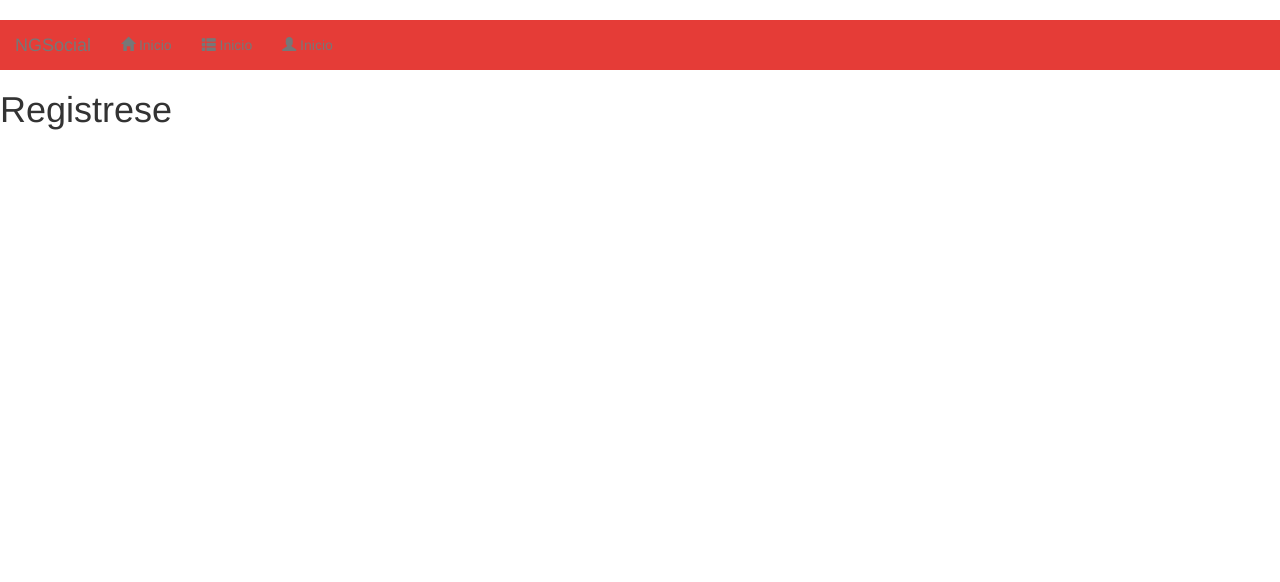
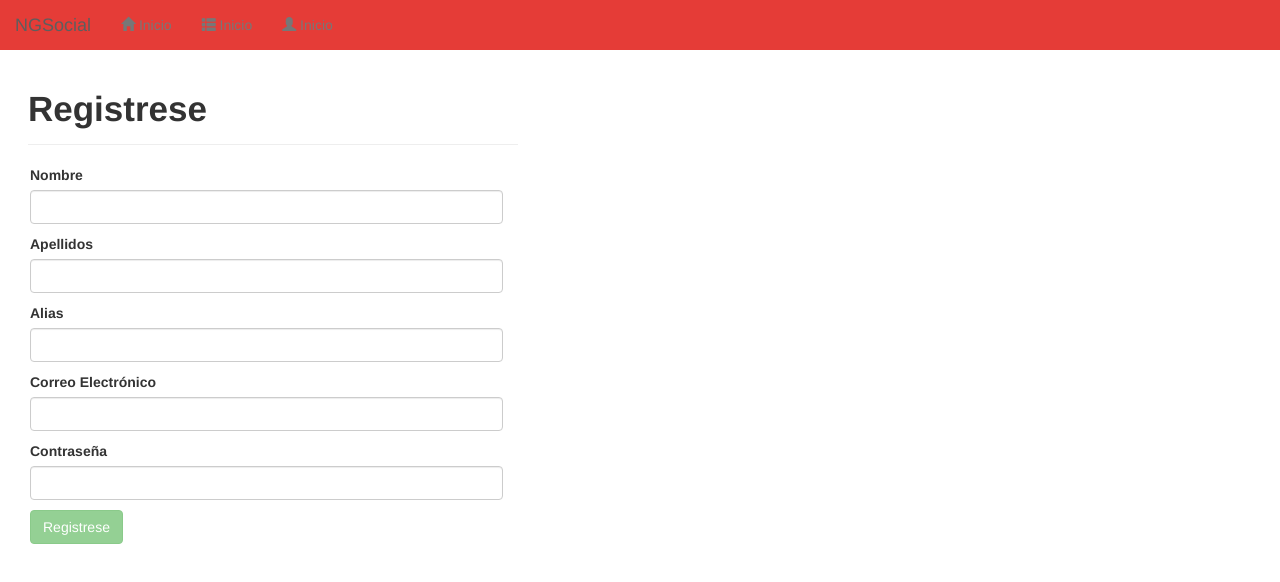
Before and after one commit to juniorportom/curso_mean_social, an Angular app in the folder client/: page /registro in a window 1280 px wide. Shown: the top 582 px of the page. Built offline with nearby package versions, Linux system fonts and the light colour scheme.

Commit message:
Se crean paginas y servicios para registro y login

```diff
--- a/client/src/app/components/login/login.component.html
+++ b/client/src/app/components/login/login.component.html
@@ -1 +1,22 @@
-<h1>{{title}}</h1>
+<div  class="col-lg-5">
+	<h1 class="h1-strong">{{title}}</h1>
+	<div class="alert alert-success" *ngIf="status=='success'">
+		Te has identificado correctamente, bienvenido !!
+	</div>
+	<div class="alert alert-danger" *ngIf="status=='fail'">
+		No te has identificado correctamente !!
+	</div>
+	<form #loginForm="ngForm" (ngSubmit)="onSubmit()" class="col-lg-12">
+		<p>
+			<label>Correo Electrónico</label>
+			<input type="email" name="email" #email="ngModel" [(ngModel)]="user.email" class="form-control" required pattern="[a-z0-9._%+-]+@[a-z0-9.-]+\.[a-z]{2,4}$" />
+			<span *ngIf="!email.valid && email.touched">El email no es correcto</span>
+		</p>
+		<p>
+			<label>Contraseña</label>
+			<input type="password" name="password" #password="ngModel" [(ngModel)]="user.password" class="form-control" required />
+			<span *ngIf="!password.valid && password.touched">La contraseña es obligatoria</span>
+		</p>
+		<input type="submit" name="Entrar" class="btn btn-success" [disabled]="!loginForm.form.valid" />
+	</form>
+</div>
--- a/client/src/app/components/login/login.component.ts
+++ b/client/src/app/components/login/login.component.ts
@@ -1,18 +1,74 @@
 import {Component, OnInit} from '@angular/core';
+import { Router, ActivatedRoute, Params } from '@angular/router';
+import { User } from '../../models/user';
+import { UserService } from '../../services/user.service';
 
 @Component({
 	selector: 'login',
-	templateUrl: './login.component.html'
+	templateUrl: './login.component.html',
+	providers: [UserService]
 })
 
 export class LoginComponent implements OnInit {
 	public title: string;
+	public user: User;
+	public status: string;
+	public identity;
+	public token;
 
-	constructor(){
+
+	constructor(private _route: ActivatedRoute, private _router: Router, private _userService: UserService){
 		this.title = 'Identificate';
+		this.user = new User("", "", "", "", "", "", "USER_ROLE", "");
 	}
 
 	ngOnInit(){
 		console.log('Componente de login cargado');
 	}
+
+	onSubmit(){
+		//loguear al usuario y obtener sus datos
+		this._userService.singup(this.user).subscribe(
+			response => {
+				//console.log(response.user);
+				this.identity = response.user;
+				if(!this.identity || !this.identity._id){
+					this.status = 'fail';
+				}else{
+					this.status = 'success';
+					// Persistir datos del usuario
+
+					// Conseguir el token
+					this.getToken();
+				}
+			},
+			error =>{
+				console.log(error);
+				this.status = 'fail';
+			}
+		);
+	}
+
+	getToken(){
+		this._userService.singup(this.user, 'true').subscribe(
+			response=>{
+				this.token = response.token;
+				if(this.token.length <= 0){
+					this.status = 'fail';
+				}else{
+					this.status = 'success';
+					//Persistir token del usuario
+
+					// Conseguir los contadores del usuario
+
+
+				}
+			},
+			error=>{
+				console.log(error);
+				this.status = 'fail';
+
+			}
+		);
+	}
 }
--- a/client/src/app/components/register/register.component.html
+++ b/client/src/app/components/register/register.component.html
@@ -1 +1,39 @@
-<h1>{{title}}</h1>
+<div class="col-lg-5">
+	<h1 class="h1-strong">{{title}}</h1>
+	<div class="alert alert-success" *ngIf="status=='success'">
+		Registro completado correctamente
+		<a [routerLink] = "['/login']"> Identificate aquí</a>
+	</div>
+	<div class="alert alert-danger" *ngIf="status=='fail'">
+		El registro no ha podido completarse, quizas tu email o nickname ya esté en uso intentalo de nuevo con otros datos
+	</div>
+	<form #registerForm="ngForm" (ngSubmit)="onSubmit(registerForm)" class="col-lg-12">
+		<p>
+			<label>Nombre</label>
+			<input type="text" name="name" #name="ngModel" [(ngModel)]="user.name" class="form-control" required >
+			<span *ngIf="!name.valid && name.touched">El nombre es oblogatorio !!!</span>
+		</p>
+		<p>
+			<label>Apellidos</label>
+			<input type="text" name="surname" #surname="ngModel" [(ngModel)]="user.surname" class="form-control" required >
+			<span *ngIf="!surname.valid && surname.touched">Los apellidos son oblogatorios !!!</span>
+		</p>
+		<p>
+			<label>Alias</label>
+			<input type="text" name="nick" #nick="ngModel" [(ngModel)]="user.nick" class="form-control" required >
+			<span *ngIf="!nick.valid && nick.touched">El alias es oblogatorio !!!</span>
+		</p>
+		<p>
+			<label>Correo Electrónico</label>
+			<input type="email" name="email" #email="ngModel" [(ngModel)]="user.email" class="form-control" required pattern="[a-z0-9._%+-]+@[a-z0-9.-]+\.[a-z]{2,4}$">
+			<span *ngIf="!email.valid && email.touched">El correo no es valido !!!</span>
+		</p>
+		<p>
+			<label>Contraseña</label>
+			<input type="password" name="password" #password="ngModel" [(ngModel)]="user.password" class="form-control" required >
+			<span *ngIf="!password.valid && password.touched">La constraseña es oblogatoria !!!</span>
+		</p>
+		<input type="submit" value="{{title}}" class="btn btn-success" [disabled]="!registerForm.form.valid">
+	</form>
+
+</div>
--- a/client/src/app/components/register/register.component.ts
+++ b/client/src/app/components/register/register.component.ts
@@ -1,18 +1,46 @@
 import {Component, OnInit} from '@angular/core';
+import {Router, ActivatedRoute, Params} from '@angular/router';
+import {User} from '../../models/user';
+import {UserService} from '../../services/user.service';
 
 @Component({
 	selector: 'register',
-	templateUrl: './register.component.html'
+	templateUrl: './register.component.html',
+	providers: [UserService]
 })
 
 export class RegisterComponent implements OnInit{
 	public title: string;
+	public user: User;
+	public status: string;
 
-	constructor(){
+	constructor(private _route: ActivatedRoute, private _router: Router, private _userService: UserService){
 		this.title = 'Registrese';
+		this.user = new User('', '', '', '', '', '', 'ROLE_USER', '');
 	}
 
 	ngOnInit(){
 		console.log('Componente de register cargado');
 	}
+
+	onSubmit(form){
+		console.log(this.user);
+		this._userService.register(this.user).subscribe(
+			response => {
+				if(response.user && response.user._id){
+					//console.log(response.user)
+					this.status = 'success';
+					form.reset();
+				}else{
+					this.status = 'fail';
+				}
+
+				//this.user = response;
+			},
+			error =>{
+				console.log(<any> error);
+				this.status = 'fail';
+			}
+		);
+	}
 }
--- a/client/src/app/models/message.ts
+++ b/client/src/app/models/message.ts
@@ -7,4 +7,4 @@ export class Message{
 		public emitter: string,
 		public receiver: string
 		){}
-}∫
+}
--- /dev/null
+++ b/client/src/app/services/global.ts
@@ -0,0 +1,3 @@
+export var GLOBAL = {
+	url: 'http://localhost:3800/api/'
+}
--- /dev/null
+++ b/client/src/app/services/user.service.ts
@@ -0,0 +1,33 @@
+import { Injectable } from '@angular/core';
+import { HttpClient, HttpHeaders } from '@angular/common/http';
+import { Observable } from 'rxjs/Observable';
+import { GLOBAL } from './global';
+import { User } from '../models/user';
+
+@Injectable()
+export class UserService{
+	public url:string;
+
+	constructor(public _http: HttpClient){
+		this.url = GLOBAL.url;
+	}
+
+	register(user: User): Observable <any>{
+		let params = JSON.stringify(user);
+		let headers = new HttpHeaders().set('Content-type', 'application/json');
+
+		return this._http.post(this.url + 'register', params, {headers: headers});
+	}
+
+	singup(user: User, gettoken = null): Observable <any>{
+		if(gettoken != null){
+			user.gettoken = gettoken;
+		}
+
+		let params = JSON.stringify(user);
+		let headers =  new HttpHeaders().set('Content-type', 'application/json');
+
+		return this._http.post(this.url+'login', params, {headers: headers});
+
+	}
+}
--- a/client/src/assets/styles.css
+++ b/client/src/assets/styles.css
@@ -1,3 +1,14 @@
+/*Generales*/
+.h1-strong{
+	font-size: 35px;
+	font-weight: bold;
+	margin-left: 13px;
+	margin-bottom: 20px;
+	padding-bottom: 15px;
+	border-bottom: 1px solid #eee;
+
+}
+
 /*Cabecera*/
 .navigation{
 	padding: 0px !important;
```
Also changed, not shown: client/src/app/app.module.ts (+6 -1 lines), 1 other file (tests, documents, lock files or other folders).
